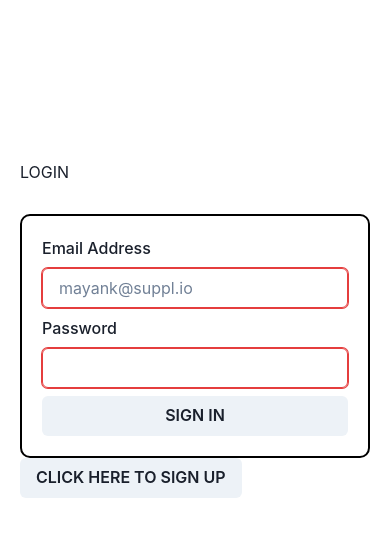
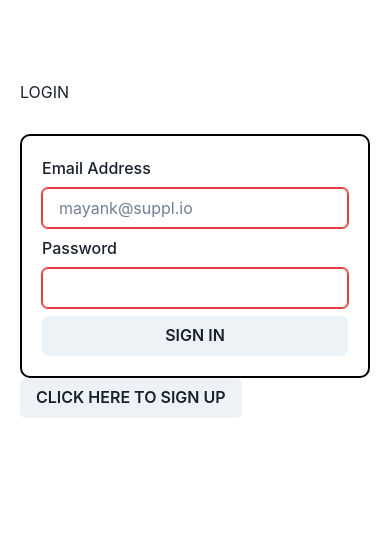
Before and after one commit to marcusbory/supplio, a React (Create React App) app: page / in a window 390 px wide. Shown: the top 536 px of the page. Built offline with nearby package versions, Linux system fonts and the light colour scheme; no server answers.

Commit message:
:iphone: Remove wrapper in base app

```diff
--- a/src/components/App.js
+++ b/src/components/App.js
@@ -11,7 +11,6 @@ import { Login } from './Auth/Login';
 function App() {
   return (
     <ChakraProvider>
-      <PageWrapper>
       <Router>
         <AuthProvider>
           <Switch>
@@ -22,7 +21,6 @@ function App() {
           </Switch>
         </AuthProvider>
       </Router>
-      </PageWrapper>
     </ChakraProvider>
   );
 }
```
Lines whose indentation alone changed are shown as unchanged.
